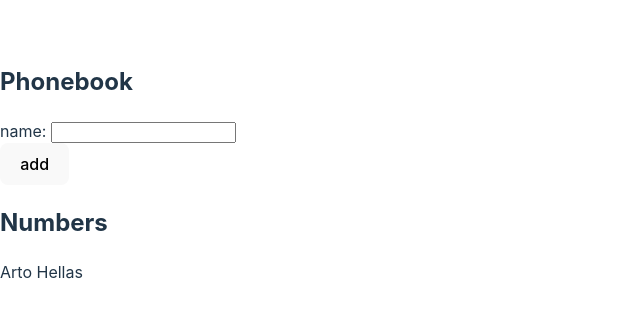
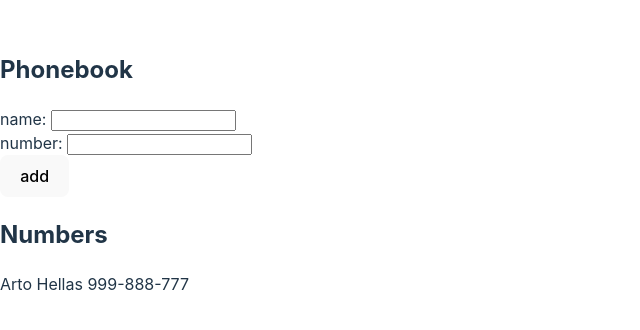
Before and after one commit to lililok/FullStackOpen, a React (Vite) app in the folder part2/phonebook/: page / in a window 1280 px wide. Shown: the part 228-558 px from the top of the page, without its empty margins (0-640 px from the left). Built offline with nearby package versions, Linux system fonts and the light colour scheme.

Commit message:
2.8 complete

```diff
--- a/part2/phonebook/src/App.jsx
+++ b/part2/phonebook/src/App.jsx
@@ -2,20 +2,26 @@
 
 const App = () => {
   const [persons, setPersons] = useState([
-    { name: 'Arto Hellas' }
+    { name: 'Arto Hellas',
+      number: '999-888-777'
+     }
   ])
+
+  const [newNumber, setNewNumber] = useState('')
   const [newName, setNewName] = useState('')
 
-  const addName = (event) => {
+  const addPerson = (event) => {
     event.preventDefault()
     const person = {
       name: newName,
+      number: newNumber
     }
 
     if (persons.map(p => p.name).includes(person.name)) {
       alert(`${newName} is already added to phonebook`)
     } else {
       setPersons(persons.concat(person))
+      setNewNumber('')
       setNewName('')
     }
   }
@@ -25,22 +31,24 @@
     setNewName(event.target.value)
   }
 
+  const handleNumberChange = (event) => {
+    event.preventDefault()
+    setNewNumber(event.target.value)
+  }
+
   const Display = ({person}) => {
     return (
-      <p>{person.name}</p>
+      <p>{person.name} {person.number}</p>
     )
   }
 
   return (
     <div>
       <h2>Phonebook</h2>
-      <form onSubmit={addName}>
-        <div>
-          name: <input value={newName} onChange={handleNameChange}/>
-        </div>
-        <div>
-          <button type="submit">add</button>
-        </div>
+      <form onSubmit={addPerson}>
+        <div>name: <input value={newName} onChange={handleNameChange}/></div>
+        <div>number: <input value={newNumber} onChange={handleNumberChange}/></div>
+        <div><button type="submit">add</button></div>
       </form>
       <h2>Numbers</h2>
       {persons.map(person => <Display key={person.name} person={person} />)}
```
